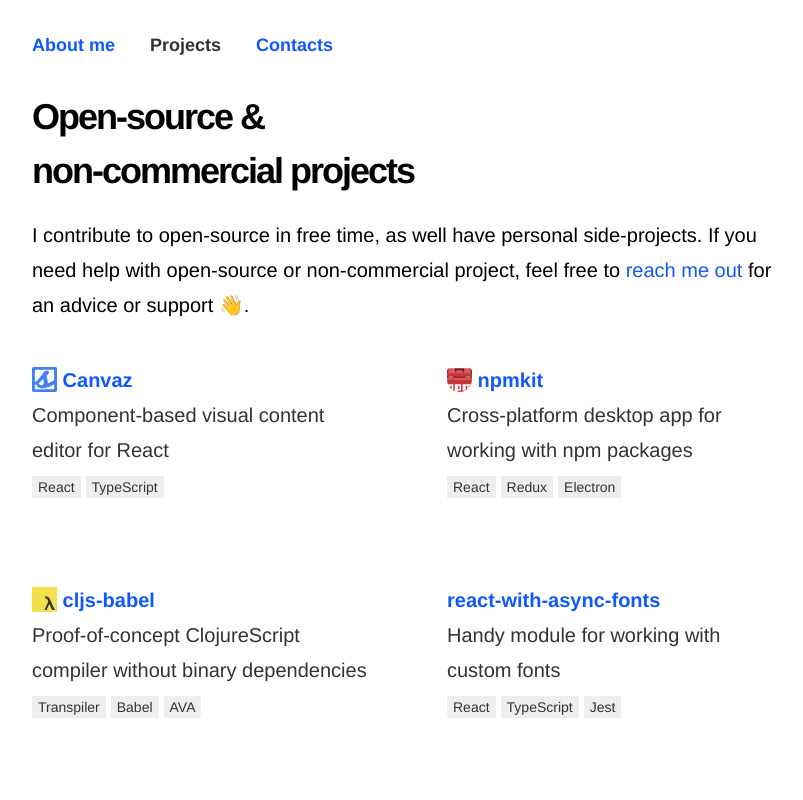
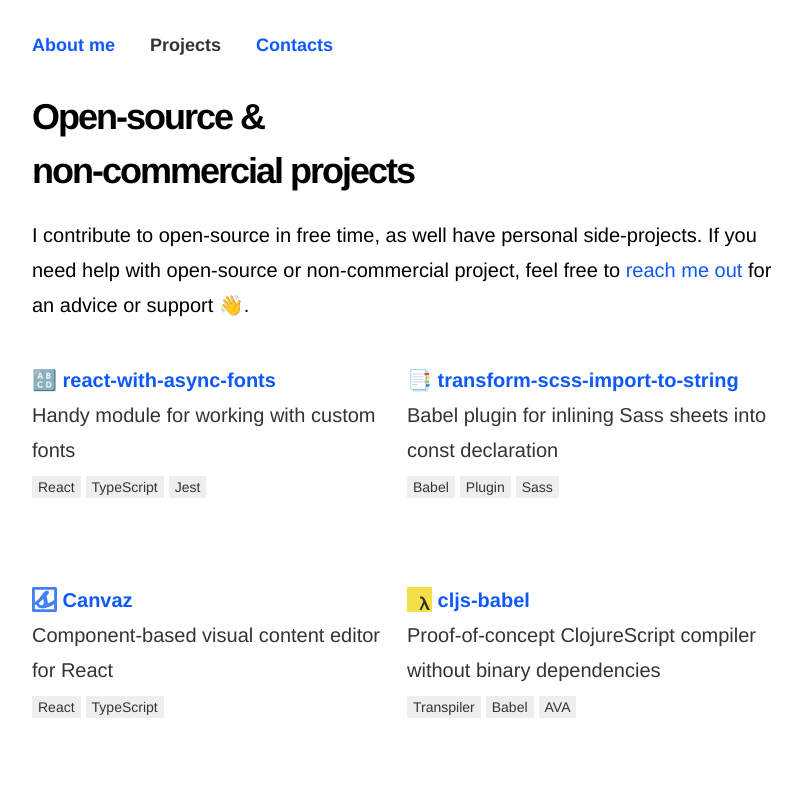
Before and after one commit to sergeybekrin/bekrin.me, a Next.js app: page /projects in a window 1280 px wide. Shown: the top 800 px of the page, without its empty margins (233-1036 px from the left). Built offline with nearby package versions, Linux system fonts and the light colour scheme.

Commit message:
feat(projects): add transform-scss-import-to-string project

```diff
--- a/components/project.js
+++ b/components/project.js
@@ -5,12 +5,13 @@
 import media from '~/media';
 
 const Card = styled(Text)`
-  margin-bottom: 2rem;
-  margin-top: 2rem;
+  box-sizing: border-box;
+  margin: 2rem 0;
+  flex: 0 50%;
 
   ${media.phone`
-    margin-top: 1rem;
-    margin-bottom: 1rem;
+    flex: 0 100%;
+    margin: 1rem 0;
   `};
 `;
 
--- a/pages/projects.js
+++ b/pages/projects.js
@@ -10,33 +10,9 @@
 import CljsIcon from '~/components/icon/cljs';
 import NpmkitIcon from '~/components/icon/npmkit';
 
-const Row = styled.div`
+const Grid = styled.div`
   display: flex;
-  flex-direction: row;
-
-  ${media.phone`
-    flex-direction: column;
-  `};
-`;
-
-const Column = styled.div`
-  display: flex;
-  flex-direction: column;
-  flex: 1;
-
-  ${props =>
-    props.right &&
-    css`
-      margin-left: 2rem;
-    `};
-  ${props =>
-    props.left &&
-    css`
-      margin-right: 2rem;
-    `};
-  ${media.phone`
-    margin: 0;
-  `};
+  flex-wrap: wrap;
 `;
 
 export default () => (
@@ -51,8 +27,23 @@
         project, feel free to <Link href="/contacts">reach me out</Link> for an
         advice or support 👋.
       </Text>
-      <Row>
-        <Column left>
+      <Grid>
+        <Project
+          name="🔠 react-with-async-fonts"
+          href="//github.com/sergeybekrin/react-with-async-fonts"
+          trackAs="github-rwaf"
+          tags={['React', 'TypeScript', 'Jest']}
+        >
+          Handy module for working with custom fonts
+        </Project>
+        <Project
+          name="📑 transform-scss-import-to-string"
+          href="//github.com/researchgate/babel-plugin-transform-scss-import-to-string"
+          trackAs="github-rg-tsits"
+          tags={['Babel', 'Plugin', 'Sass']}
+        >
+          Babel plugin for inlining Sass sheets into const declaration
+        </Project>
         <Project
           name="Canvaz"
           icon={SpectroIcon}
@@ -71,8 +62,6 @@
         >
           Proof-of-concept ClojureScript compiler without binary dependencies
         </Project>
-        </Column>
-        <Column right>
         <Project
           name="npmkit"
           icon={NpmkitIcon}
@@ -82,16 +71,7 @@
         >
           Cross-platform desktop app for working with npm packages
         </Project>
-          <Project
-            name="react-with-async-fonts"
-            href="//github.com/sergeybekrin/react-with-async-fonts"
-            trackAs="github-rwaf"
-            tags={['React', 'TypeScript', 'Jest']}
-          >
-            Handy module for working with custom fonts
-          </Project>
-        </Column>
-      </Row>
+      </Grid>
     </Section>
   </Layout>
 );
```
Lines whose indentation alone changed are shown as unchanged.
